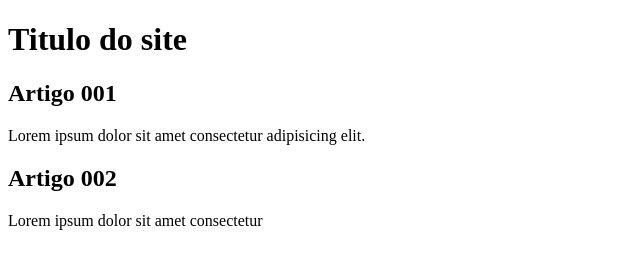
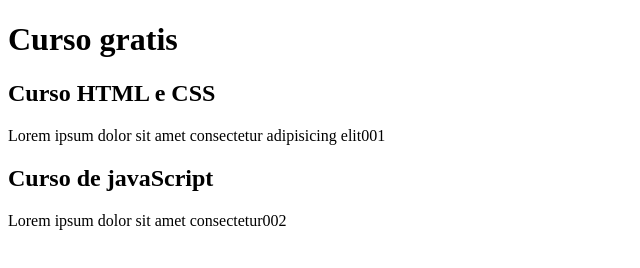
Before and after one commit to LucasWinchesterr/projeto_site, a plain HTML site: page index.html in a window 1280 px wide. Shown: the whole page, without its empty margins (0-640 px from the left). Drawn offline with Linux system fonts and the light colour scheme.

Commit message:
começei a escrever o conteudo

```diff
--- a/index.html
+++ b/index.html
@@ -9,13 +9,13 @@
 <body>
     <main>
         <header>
-            <h1>Titulo do site</h1>
+            <h1>Curso gratis</h1>
         </header>
     </main>
-    <article><h2>Artigo 001</h2></article>
-    <p>Lorem ipsum dolor sit amet consectetur adipisicing elit.
-     </p>
-     <article><h2>Artigo 002</h2></article>
-     <p>Lorem ipsum dolor sit amet consectetur</p>
+    <article><h2>Curso HTML e CSS</h2></article>
+    <p>Lorem ipsum dolor sit amet consectetur adipisicing elit001</p>
+
+     <article><h2>Curso de javaScript</h2></article>
+     <p>Lorem ipsum dolor sit amet consectetur002</p>
 </body>
 </html>
```
